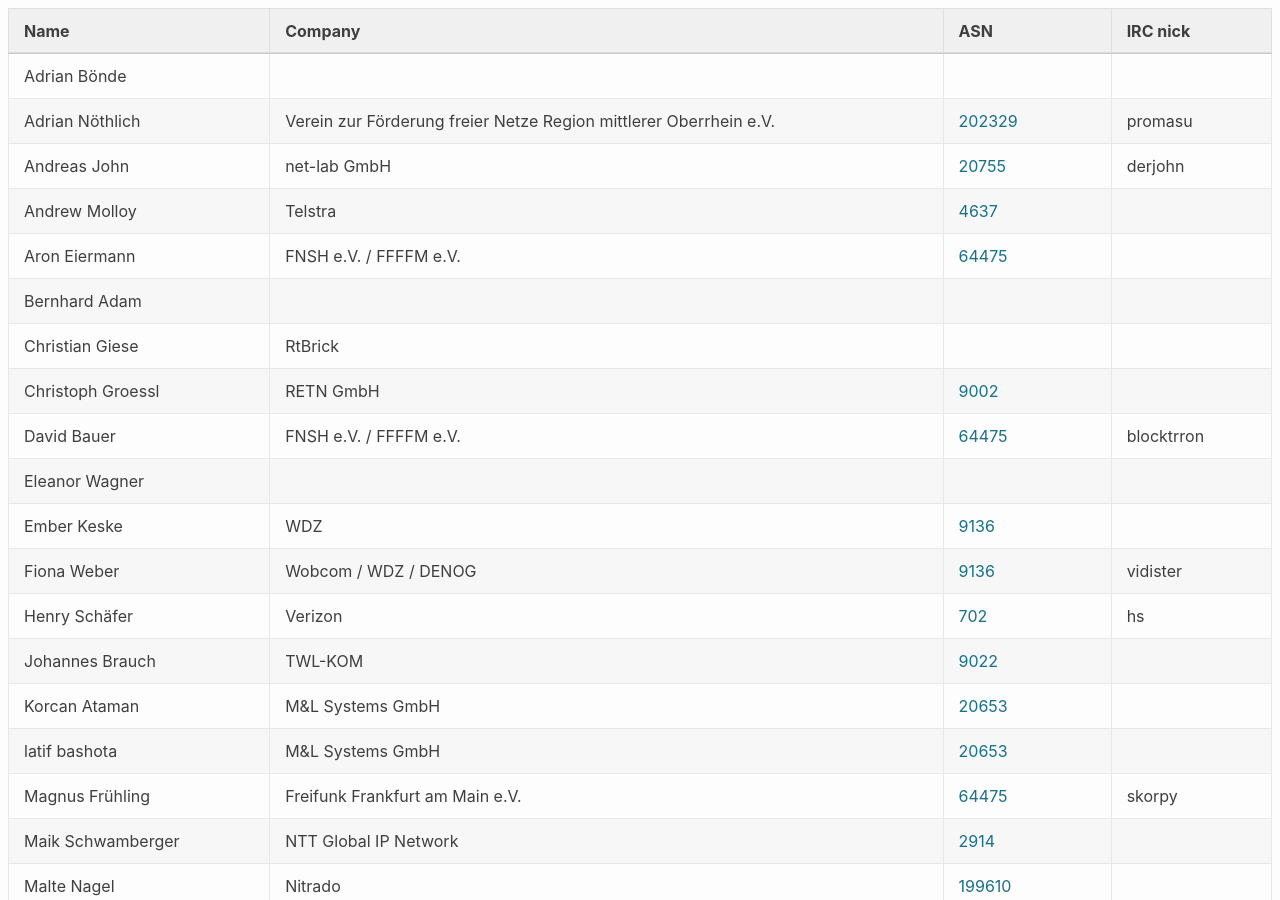
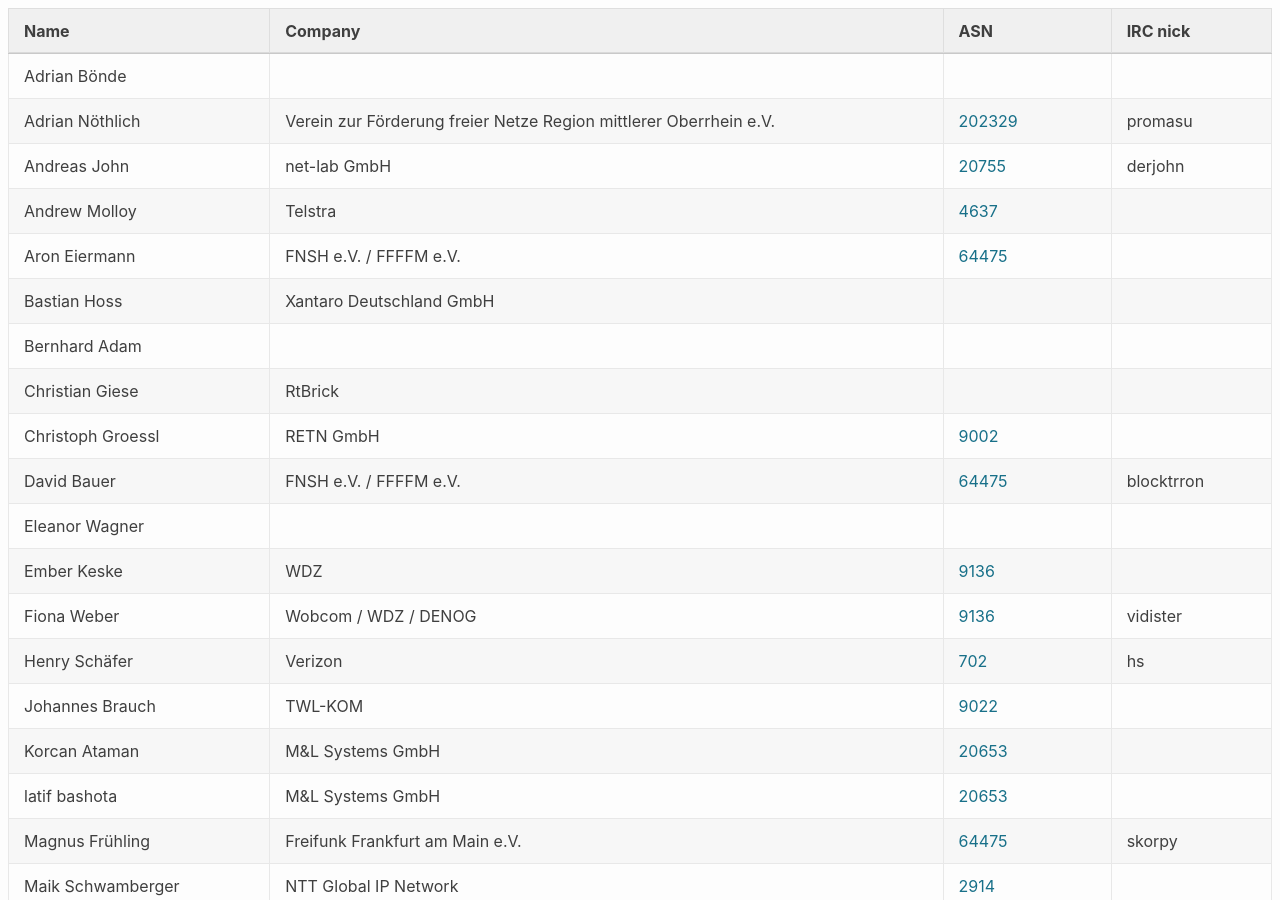
Before and after one commit to denog/pretix-attendeelist, a Jekyll site: the page built from denogmeetup24-01/index.markdown, in a window 1280 px wide and 900 px high. Built offline with Jekyll 4.4.1, drawn with Linux system fonts in a browser that asks for light colours.

Commit message:
Latest data: Mon Jan 22 21:09:57 UTC 2024

```diff
--- a/_data/attendees_denogmeetup24-01.json
+++ b/_data/attendees_denogmeetup24-01.json
@@ -28,6 +28,12 @@
     "company": "FNSH e.V. / FFFFM e.V.",
     "irc": null,
     "asn": "64475"
+  },
+  {
+    "name": "Bastian Hoss",
+    "company": "Xantaro Deutschland GmbH",
+    "irc": null,
+    "asn": null
   },
   {
     "name": "Bernhard Adam",
```
